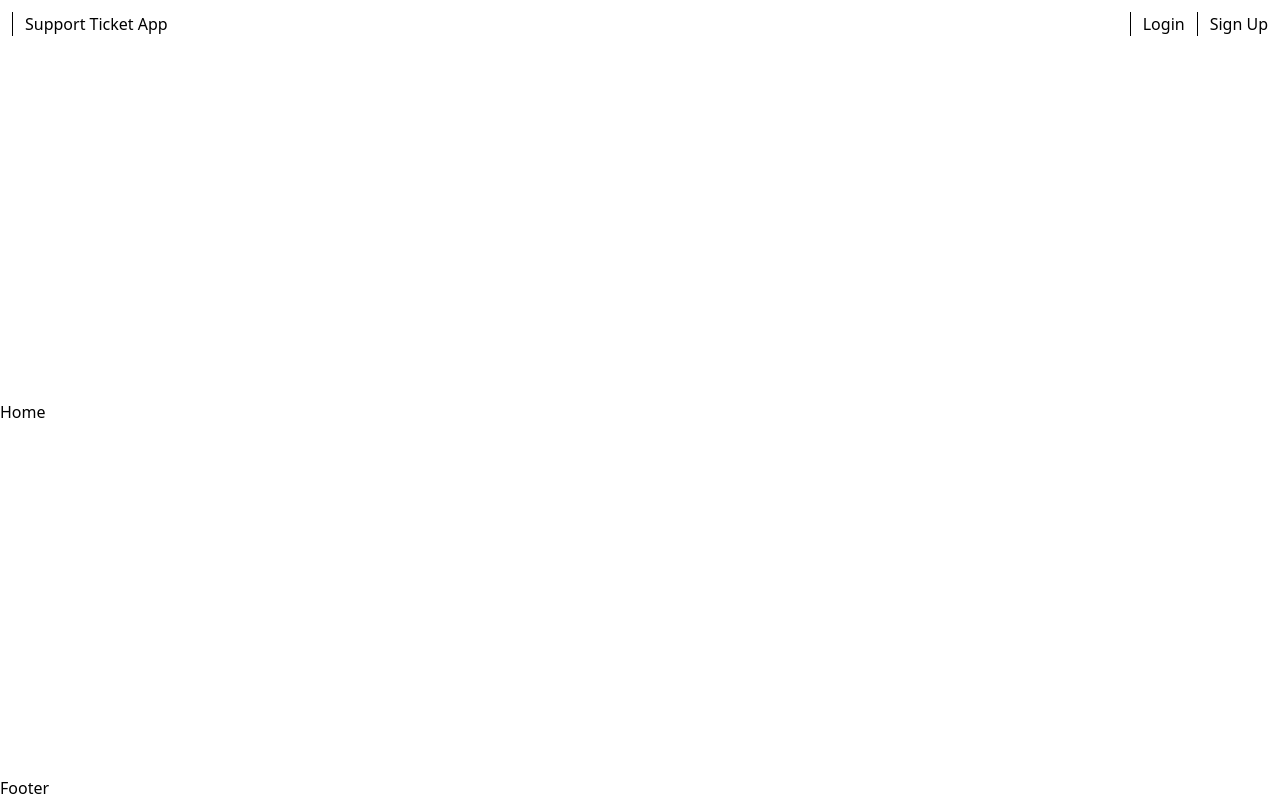
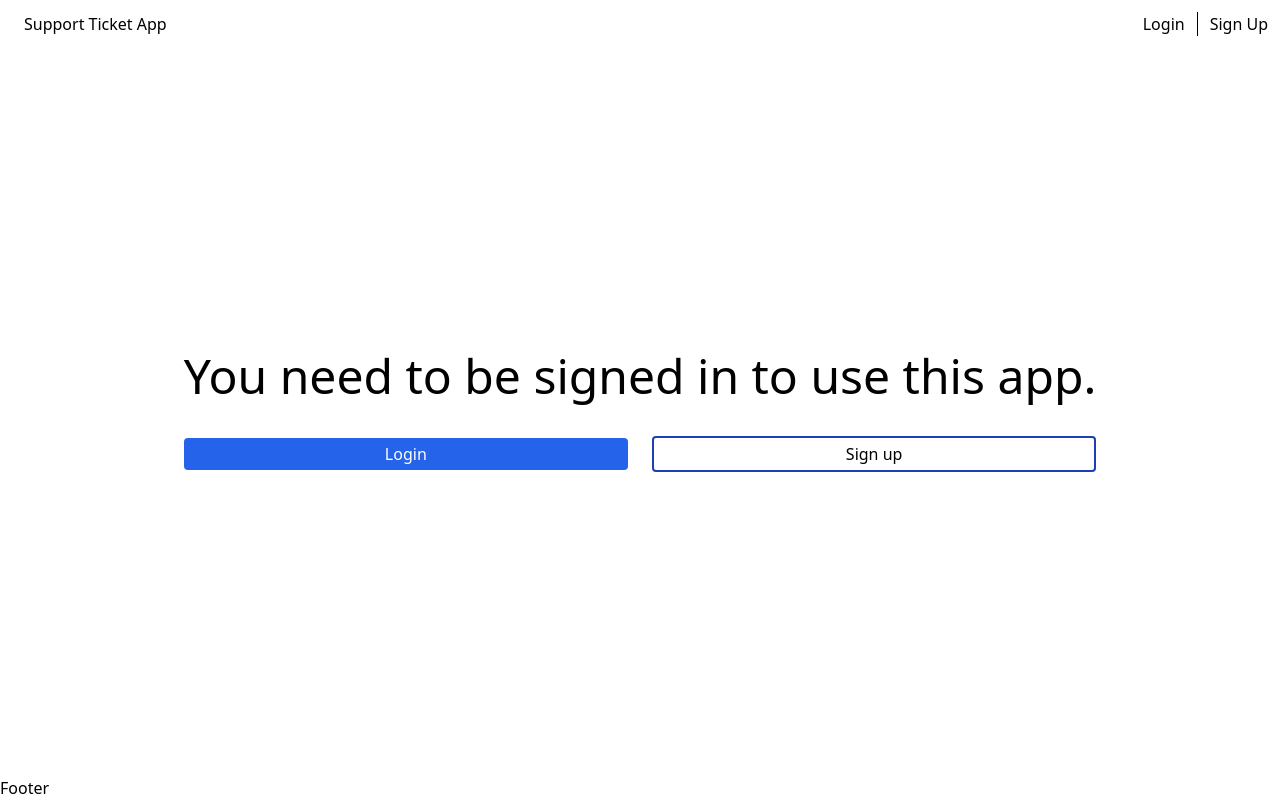
Before and after one commit to RyanBriggsDev/support-ticket-app, a React (Create React App) app in the folder frontend/: page / in a window 1280 px wide. Built offline with nearby package versions, Linux system fonts and the light colour scheme.

Commit message:
form error + homepage auth

```diff
--- a/frontend/src/components/Nav.jsx
+++ b/frontend/src/components/Nav.jsx
@@ -1,21 +1,30 @@
 import { Link } from 'react-router-dom';
 import Container from './Container';
 import { useEffect } from 'react';
+import useAuthContext from '../hooks/useAuthContext';
+import { useLogout } from '../hooks/useLogout';
 
 export default function Nav() {
+  const { user } = useAuthContext();
+  const { logout } = useLogout();
+
   return (
     <nav className="flex items-center justify-center py-3">
       <Container>
         <div className="flex justify-between">
           <Link
             to={'/'}
-            className="md:border-l md:pl-3 border-black hover:text-gray-500 hover:border-gray-500 duration-300 ease-in-out"
+            className="md:pl-3 border-black hover:text-gray-500 hover:border-gray-500 duration-300 ease-in-out"
           >
             Support Ticket App
           </Link>
           <div id="nav-links" className="flex gap-3">
+            {user ? (
+              <button onClick={() => logout()}>Logout</button>
+            ) : (
+              <>
                 <Link
-              className="md:border-l md:pl-3 border-black hover:text-gray-500 hover:border-gray-500 duration-300 ease-in-out"
+                  className="md:pl-3 border-black hover:text-gray-500 hover:border-gray-500 duration-300 ease-in-out"
                   to={'/login'}
                 >
                   Login
@@ -26,6 +35,8 @@ export default function Nav() {
                 >
                   Sign Up
                 </Link>
+              </>
+            )}
           </div>
         </div>
       </Container>
--- /dev/null
+++ b/frontend/src/hooks/useLogout.js
@@ -0,0 +1,10 @@
+import useAuthContext from './useAuthContext';
+
+export const useLogout = () => {
+  const { dispatch } = useAuthContext();
+  const logout = async () => {
+    localStorage.removeItem('user');
+    dispatch({ type: 'LOGOUT', payload: null });
+  };
+  return { logout };
+};
--- a/frontend/src/pages/Home.jsx
+++ b/frontend/src/pages/Home.jsx
@@ -1,3 +1,86 @@
+import useAuthContext from '../hooks/useAuthContext';
+import Container from '../components/Container';
+import { Link } from 'react-router-dom';
+
 export default function Home() {
-  return <div>Home</div>;
+  const { user } = useAuthContext();
+  console.log(user);
+
+  if (!user) {
+    return (
+      <div className="flex items-center justify-center">
+        <Container>
+          <div className="flex items-center justify-center flex-col gap-9">
+            <header className="flex items-center justify-center flex-col gap-9">
+              <h1 className="text-3xl md:text-5xl text-center">
+                You need to be signed in to use this app.
+              </h1>
+              <div className="flex flex-col md:flex-row gap-6 justify-center items-center w-full">
+                <Link
+                  className="bg-blue-600 px-3 py-1 text-white rounded hover:bg-blue-800 ease-in-out duration-300 w-1/2 text-center"
+                  to="/login"
+                >
+                  Login
+                </Link>
+                <Link
+                  className="bg-white px-3 py-1 text-black border-2 hover:text-white border-blue-800 rounded hover:bg-blue-800 ease-in-out duration-300 w-1/2 text-center"
+                  to="/sign-up"
+                >
+                  Sign up
+                </Link>
+              </div>
+            </header>
+          </div>
+        </Container>
+      </div>
+    );
+  }
+
+  return (
+    <div className="flex items-center justify-center">
+      <Container>
+        <div className="flex items-center justify-center flex-col gap-9">
+          <header>
+            <h1 className="text-3xl md:text-5xl text-center">
+              Welcome back, {user.name}!
+            </h1>
+          </header>
+        </div>
+      </Container>
+    </div>
+  );
 }
+
+// if (!user) {
+//   <div className="flex items-center justify-center">
+//     <Container>
+//       <div className="flex items-center justify-center flex-col gap-9">
+//         <header>
+//           <h1 className="text-3xl md:text-5xl text-center">
+//             You need to be signed in to use this app.
+//           </h1>
+//           <div className="flex flex-col lg:flex-row gap-6">
+//             <Link to="/login">Login</Link>
+//             <Link to="/sign-up">Sign up</Link>
+//           </div>
+//         </header>
+//       </div>
+//     </Container>
+//   </div>;
+// }
+
+// if (user) {
+//   return (
+//     <div className="flex items-center justify-center">
+//       <Container>
+//         <div className="flex items-center justify-center flex-col gap-9">
+//           <header>
+//             <h1 className="text-3xl md:text-5xl text-center">
+//               Welcome back, {user.name}!
+//             </h1>
+//           </header>
+//         </div>
+//       </Container>
+//     </div>
+//   );
+// }
--- a/frontend/src/pages/Login.jsx
+++ b/frontend/src/pages/Login.jsx
@@ -1,10 +1,11 @@
 import Container from '../components/Container';
 import { useLogin } from '../hooks/useLogin';
-import { useState } from 'react';
+import { useState, useEffect } from 'react';
 
 export default function Login() {
   const [email, setEmail] = useState('');
   const [password, setPassword] = useState('');
+  const [isError, setIsError] = useState(false);
 
   const { login, loading, error } = useLogin();
 
@@ -12,6 +13,15 @@ export default function Login() {
     e.preventDefault();
     await login(email, password);
   };
+
+  useEffect(() => {
+    if (error) {
+      setIsError(true);
+      const time = setTimeout(() => {
+        setIsError(false);
+      }, 3000);
+    }
+  }, [error]);
 
   return (
     <div className="flex items-center justify-center">
@@ -46,9 +56,14 @@ export default function Login() {
                 value={password}
               />
             </div>
-            <button className="bg-blue-600 px-3 py-1 text-white rounded hover:bg-blue-800 ease-in-out duration-300">
+            <button className="2" disabled={loading}>
               Submit
             </button>
+            {isError && (
+              <p className="border border-red-500 text-black font-medium bg-red-100/50 px-3 py-2 rounded">
+                {error}
+              </p>
+            )}
           </form>
         </div>
       </Container>
--- a/frontend/src/pages/SignUp.jsx
+++ b/frontend/src/pages/SignUp.jsx
@@ -1,11 +1,12 @@
 import Container from '../components/Container';
-import { useState } from 'react';
+import { useState, useEffect } from 'react';
 import { useSignup } from '../hooks/useSignup';
 
 export default function Login() {
   const [name, setName] = useState('');
   const [email, setEmail] = useState('');
   const [password, setPassword] = useState('');
+  const [isError, setIsError] = useState(false);
 
   const { signup, loading, error } = useSignup();
 
@@ -13,6 +14,15 @@ export default function Login() {
     e.preventDefault();
     await signup(name, email, password);
   };
+
+  useEffect(() => {
+    if (error) {
+      setIsError(true);
+      const time = setTimeout(() => {
+        setIsError(false);
+      }, 3000);
+    }
+  }, [error]);
 
   return loading ? (
     <p>Loading</p>
@@ -59,9 +69,18 @@ export default function Login() {
                 value={password}
               />
             </div>
-            <button className="bg-blue-600 px-3 py-1 text-white rounded hover:bg-blue-800 ease-in-out duration-300">
+            <button
+              className="bg-blue-600 px-3 py-1 text-white rounded hover:bg-blue-800 ease-in-out duration-300"
+              disabled={loading}
+            >
               Submit
             </button>
+
+            {isError && (
+              <p className="border border-red-500 text-black font-medium bg-red-100/50 px-3 py-2 rounded">
+                {error}
+              </p>
+            )}
           </form>
         </div>
       </Container>
```
Also changed, not shown: 1 other file (tests, documents, lock files or other folders). Lines whose indentation alone changed are shown as unchanged.
